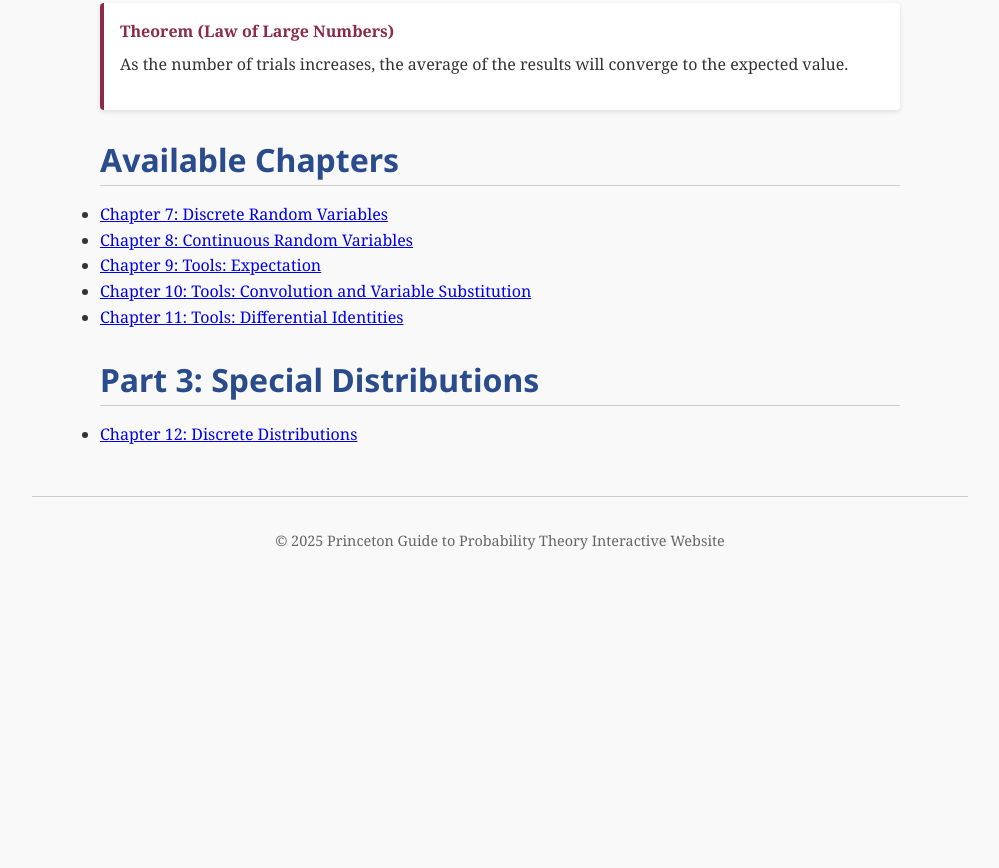
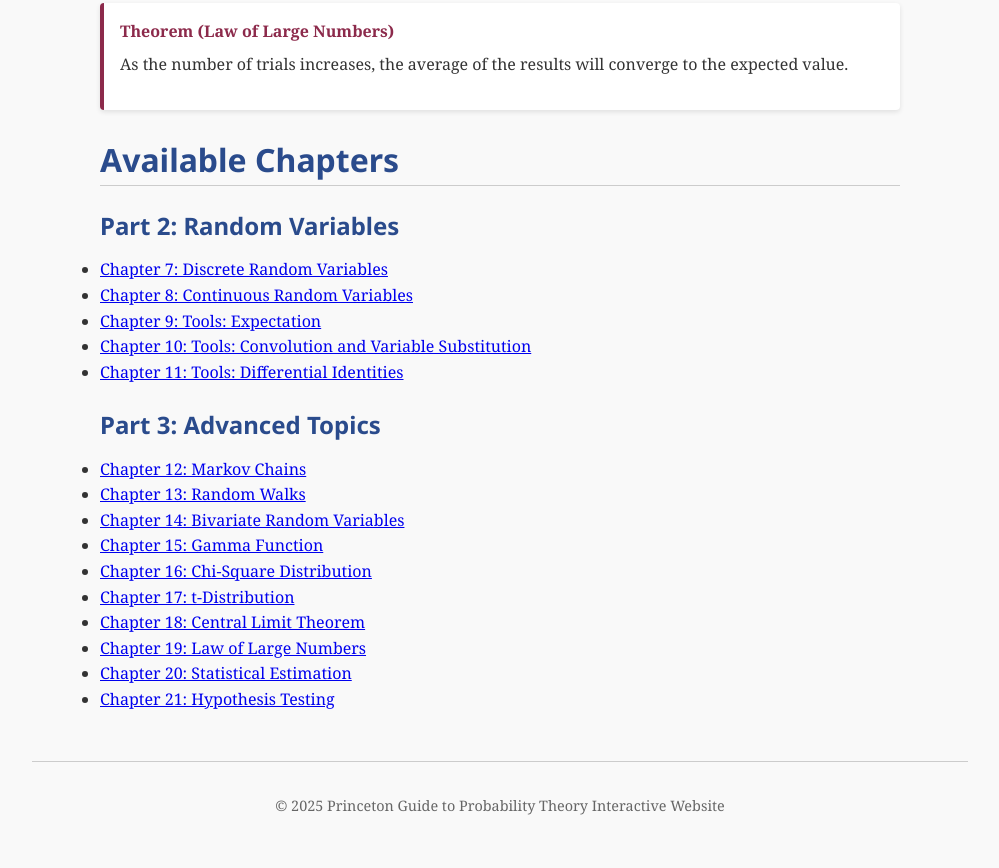
Before and after one commit to MasonWEI01/STATISTIC-Princeton, a plain HTML site: page index.html in a window 1280 px wide. Shown: the part 947-1815 px from the top of the page, without its empty margins (280-1279 px from the left). Before the commit the page ends 1579 px from the top, so only its background shows below. Drawn offline with nearby package versions, Linux system fonts and the light colour scheme.

Commit message:
index.html

```diff
--- a/index.html
+++ b/index.html
@@ -41,12 +41,38 @@
                     </ul>
                 </li>
                 <li class="nav-item">
-                    <a href="#" class="nav-link nav-expander">Part 3: Special Distributions</a>
+                    <a href="#" class="nav-link nav-expander">Part 3: Advanced Topics</a>
                     <ul class="nav-sublist">
                         <li class="nav-item">
-                            <a href="chapter12.html" class="nav-link">Chapter 12: Discrete Distributions</a>
+                            <a href="chapter12.html" class="nav-link">Chapter 12: Markov Chains</a>
                         </li>
-                        <!-- Add more chapters for Part 3 as needed -->
+                        <li class="nav-item">
+                            <a href="chapter13.html" class="nav-link">Chapter 13: Random Walks</a>
+                        </li>
+                        <li class="nav-item">
+                            <a href="chapter14.html" class="nav-link">Chapter 14: Bivariate Random Variables</a>
+                        </li>
+                        <li class="nav-item">
+                            <a href="chapter15.html" class="nav-link">Chapter 15: Gamma Function</a>
+                        </li>
+                        <li class="nav-item">
+                            <a href="chapter16.html" class="nav-link">Chapter 16: Chi-Square Distribution</a>
+                        </li>
+                        <li class="nav-item">
+                            <a href="chapter17.html" class="nav-link">Chapter 17: t-Distribution</a>
+                        </li>
+                        <li class="nav-item">
+                            <a href="chapter18.html" class="nav-link">Chapter 18: Central Limit Theorem</a>
+                        </li>
+                        <li class="nav-item">
+                            <a href="chapter19.html" class="nav-link">Chapter 19: Law of Large Numbers</a>
+                        </li>
+                        <li class="nav-item">
+                            <a href="chapter20.html" class="nav-link">Chapter 20: Statistical Estimation</a>
+                        </li>
+                        <li class="nav-item">
+                            <a href="chapter21.html" class="nav-link">Chapter 21: Hypothesis Testing</a>
+                        </li>
                     </ul>
                 </li>
                 <li class="nav-item">
@@ -69,7 +95,7 @@
                 <p>Welcome to the interactive website for the Princeton Guide to Probability Theory. This website presents the core content of the book in an organized, accessible format, focusing on definitions, formulas, and theorems.</p>
 
                 <h2>About This Website</h2>
-                <p>This website is designed to help you understand and quickly absorb the essence of probability theory. It focuses on Part 2 of the book, which covers statistical knowledge through random variables and related concepts.</p>
+                <p>This website is designed to help you understand and quickly absorb the essence of probability theory. It covers Parts 2, 3, and 4 of the book, which include random variables, advanced topics, and statistical concepts.</p>
 
                 <h2>How to Use This Website</h2>
                 <p>Use the navigation menu on the left to browse through different chapters. Each chapter contains key definitions, theorems, lemmas, and formulas from the original text, presented in a clear, structured format.</p>
@@ -88,6 +114,7 @@
                 </div>
 
                 <h2>Available Chapters</h2>
+                <h3>Part 2: Random Variables</h3>
                 <ul>
                     <li><a href="chapter7.html">Chapter 7: Discrete Random Variables</a></li>
                     <li><a href="chapter8.html">Chapter 8: Continuous Random Variables</a></li>
@@ -96,10 +123,18 @@
                     <li><a href="chapter11.html">Chapter 11: Tools: Differential Identities</a></li>
                 </ul>
 
-                <h2>Part 3: Special Distributions</h2>
+                <h3>Part 3: Advanced Topics</h3>
                 <ul>
-                    <li><a href="chapter12.html">Chapter 12: Discrete Distributions</a></li>
-                    <!-- Add more chapters for Part 3 as needed -->
+                    <li><a href="chapter12.html">Chapter 12: Markov Chains</a></li>
+                    <li><a href="chapter13.html">Chapter 13: Random Walks</a></li>
+                    <li><a href="chapter14.html">Chapter 14: Bivariate Random Variables</a></li>
+                    <li><a href="chapter15.html">Chapter 15: Gamma Function</a></li>
+                    <li><a href="chapter16.html">Chapter 16: Chi-Square Distribution</a></li>
+                    <li><a href="chapter17.html">Chapter 17: t-Distribution</a></li>
+                    <li><a href="chapter18.html">Chapter 18: Central Limit Theorem</a></li>
+                    <li><a href="chapter19.html">Chapter 19: Law of Large Numbers</a></li>
+                    <li><a href="chapter20.html">Chapter 20: Statistical Estimation</a></li>
+                    <li><a href="chapter21.html">Chapter 21: Hypothesis Testing</a></li>
                 </ul>
             </div>
 
```
